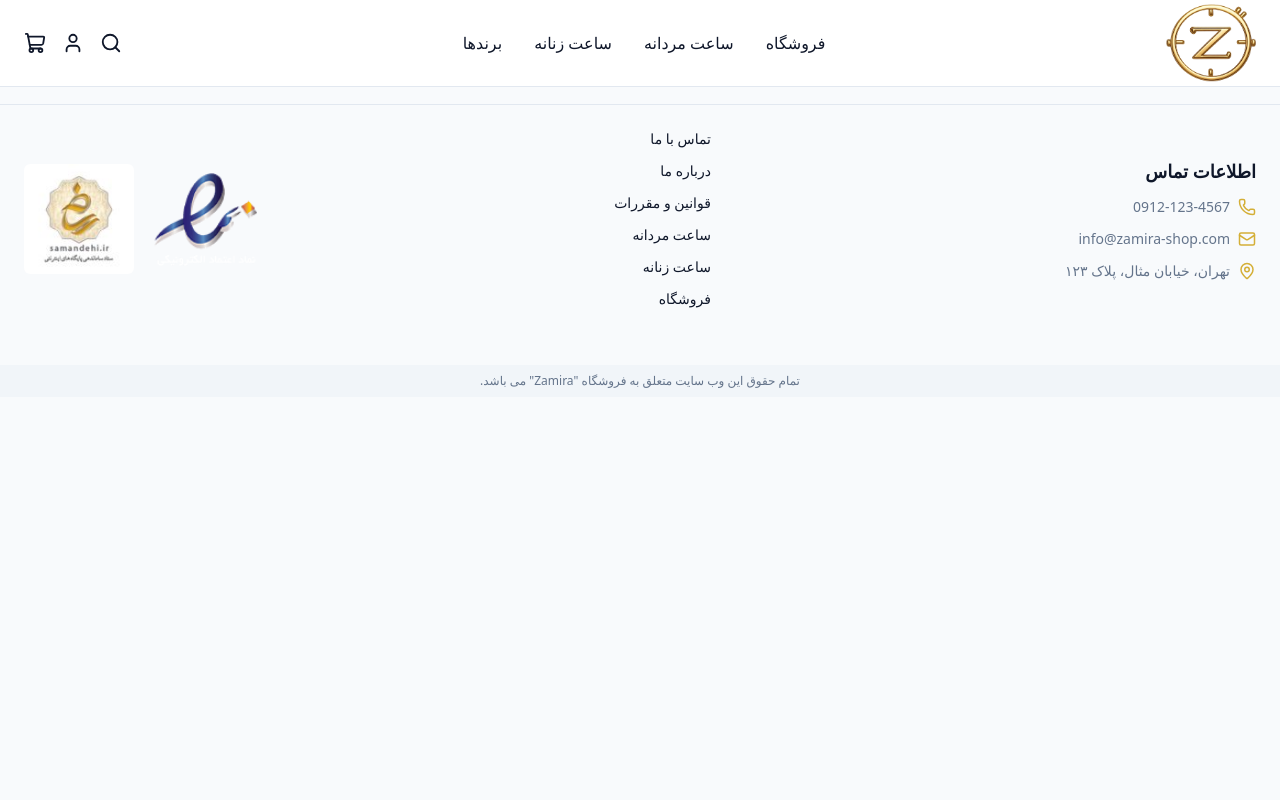
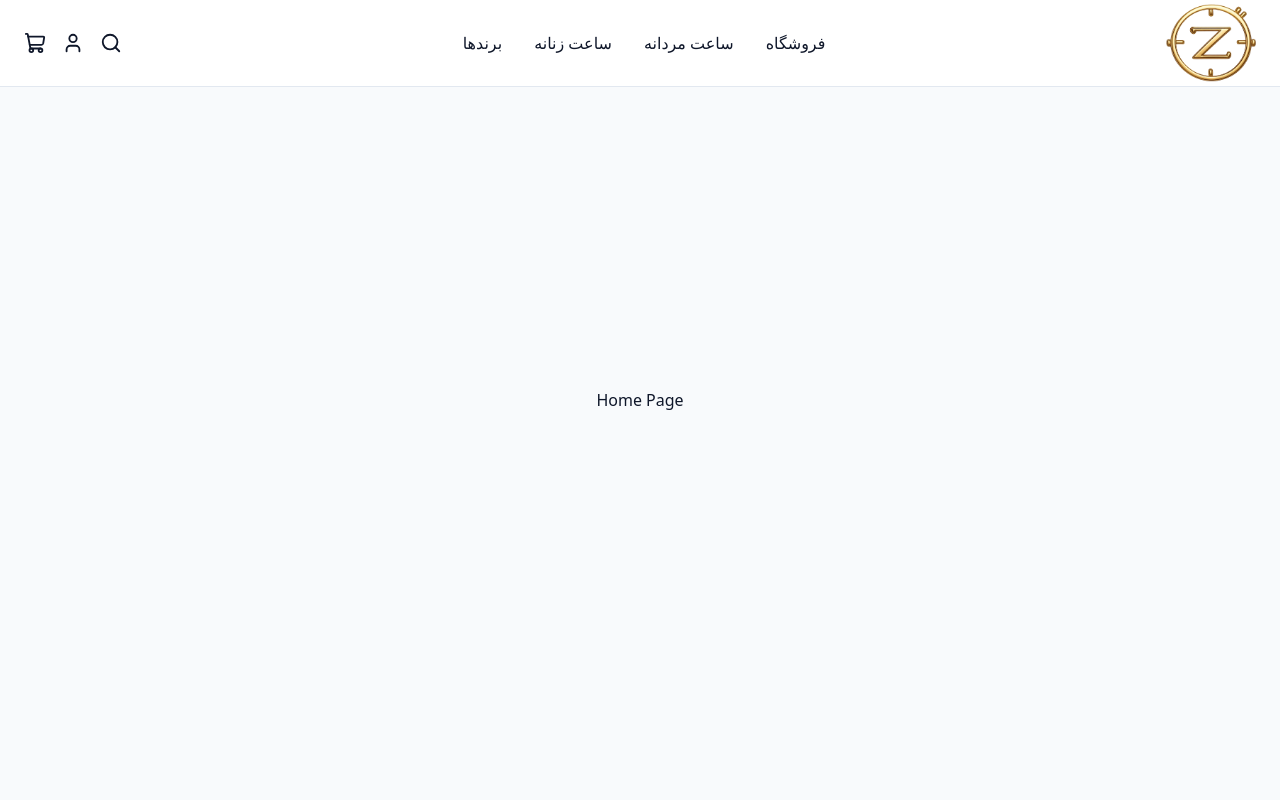
Before and after one commit to godarzizahra/maktab136-project-zahragodarzi, a Next.js app in the folder shop-zamira/: page / in a window 1280 px wide. Shown: the top 800 px of the page. Built offline with nearby package versions, Linux system fonts and the light colour scheme.

Commit message:
WIP: changes on page

```diff
--- a/shop-zamira/src/app/(main)/page.tsx
+++ b/shop-zamira/src/app/(main)/page.tsx
@@ -1,6 +1,6 @@
 export default function Home() {
 	return (
-		<main style={{ padding: 20 }}>
+		<main className="w-full h-screen flex flex-col justify-center items-center">
 			<h1>Home Page</h1>
 		</main>
 	);
```
